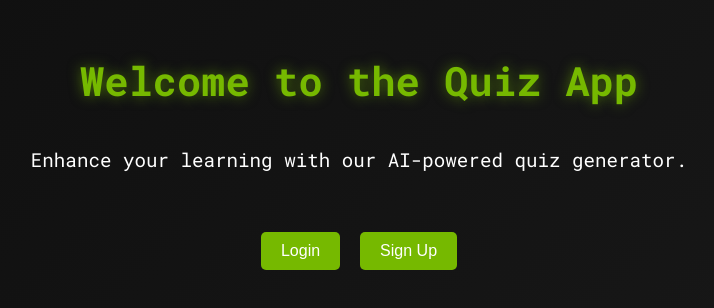
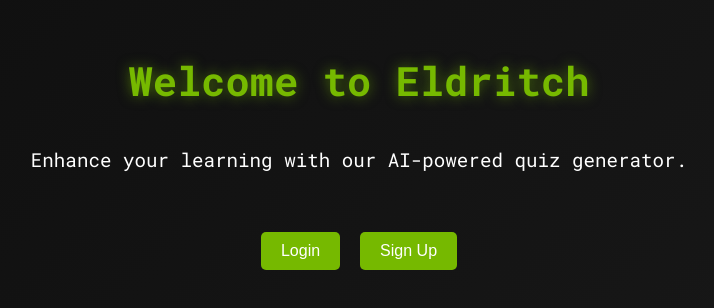
Before and after one commit to redhatgamer/eldritch-AI, a React (Create React App) app in the folder eldritch/: page / in a window 1280 px wide. Shown: the part 258-566 px from the top of the page, without its empty margins (281-995 px from the left). Built offline with nearby package versions, Linux system fonts and the light colour scheme.

Commit message:
Update screen format

```diff
--- a/eldritch/src/MainPage.js
+++ b/eldritch/src/MainPage.js
@@ -81,7 +81,6 @@ function MainPage() {
               <li>Customizable Question Sets</li>
               <li>Real-Time Feedback</li>
               <li>Detailed Performance Analytics</li>
-              <li>Multi-Language Support</li>
             </ul>
           </section>
           <section className="benefits-section">
--- a/eldritch/src/Welcome.js
+++ b/eldritch/src/Welcome.js
@@ -8,7 +8,7 @@ function Welcome() {
 
   return (
     <div className="welcome-container">
-      <h1 className="animated-text">Welcome to the Quiz App</h1>
+      <h1 className="animated-text">Welcome to Eldritch</h1>
       <p className="description">
         Enhance your learning with our AI-powered quiz generator.
       </p>
```
